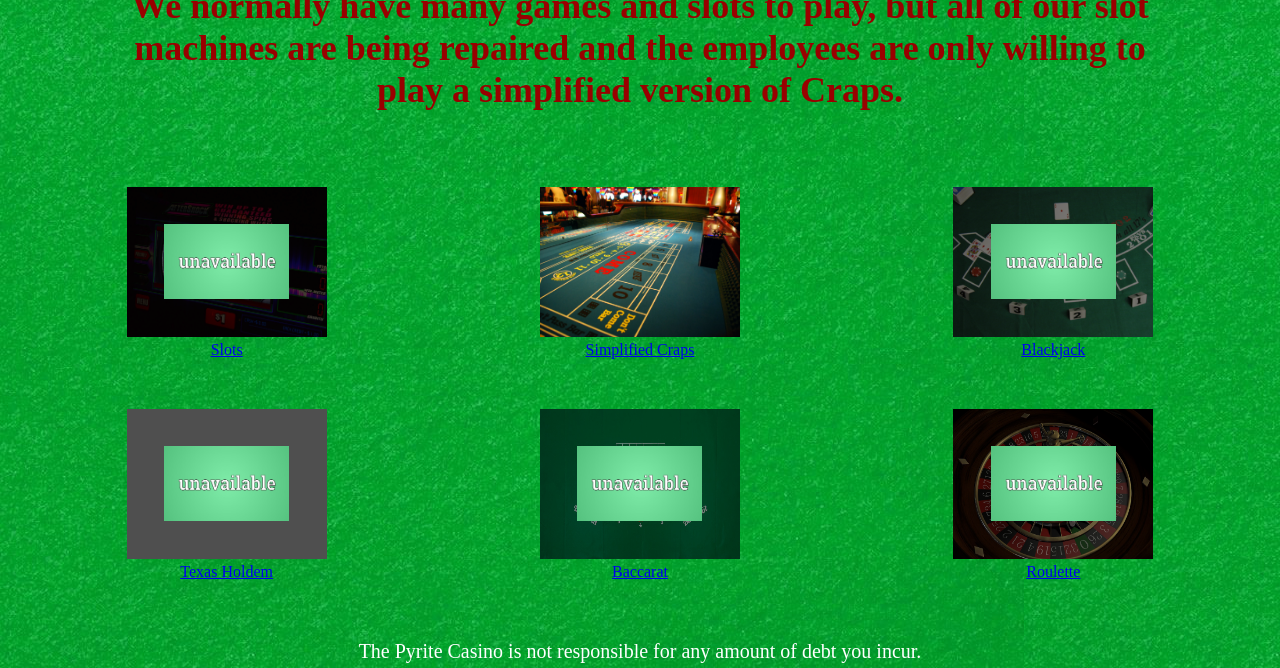
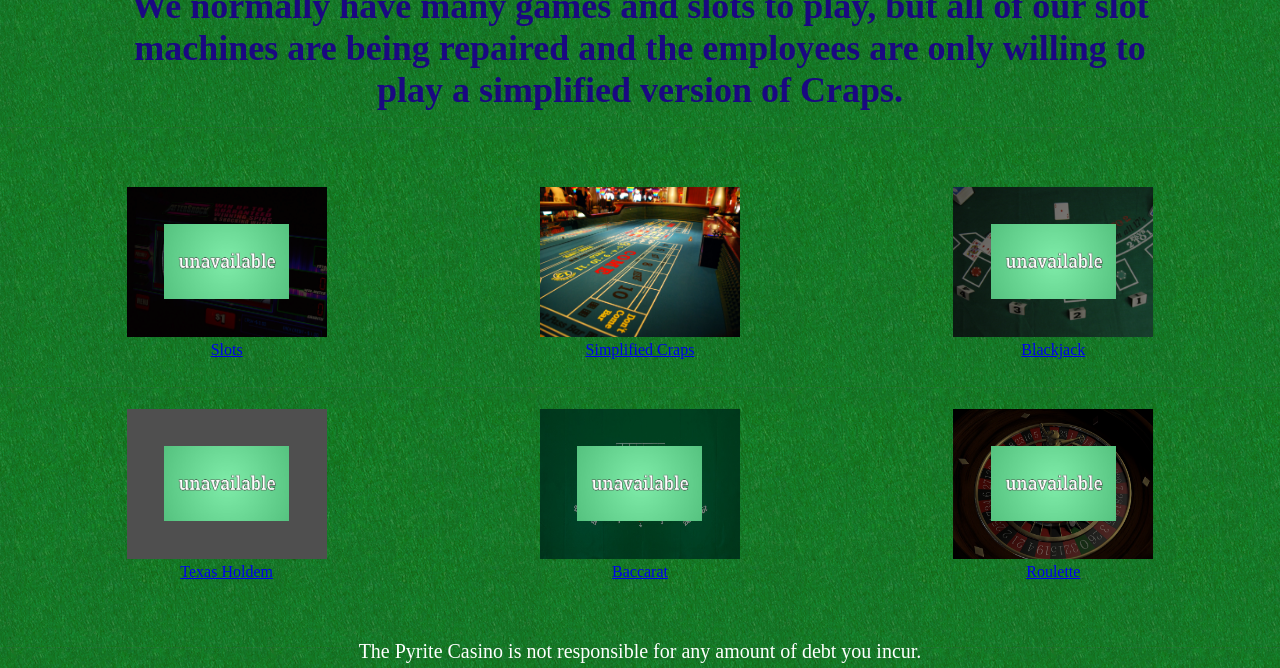
Before and after one commit to csteitz01/csteitz01.github.io, a plain HTML site: page casino/index.html in a window 1280 px wide. Shown: the part 132-800 px from the top of the page. Drawn offline with Linux system fonts and the light colour scheme; grey boxes are pictures that could not be loaded.

Commit message:
changed background to a different felt so repeat isn't obvious

```diff
--- a/casino/craps/css/main.css
+++ b/casino/craps/css/main.css
@@ -7,7 +7,7 @@ html {
 }
 
 body {
-    background: url('../img/felt.jpg');
+    background-image: url('../img/felt.png');
 }
 
 * {
@@ -153,6 +153,11 @@ h1 {
     margin: 0.3125em;
 }
 
+#quit, #dieButton, #rules {
+    width: 5em;
+    height: 5em;
+}
+
 
 /****************************
 MODAL
--- a/casino/craps/css/responsive.css
+++ b/casino/craps/css/responsive.css
@@ -1,7 +1,5 @@
-@media screen and (min-width: 480px) {
+@media (min-width: 0) and (max-width: 768px) {
 
-    .games {
-        flex-direction: row;
-    }
+
 
 }
--- a/casino/css/main.css
+++ b/casino/css/main.css
@@ -7,7 +7,7 @@ html {
 }
 
 body {
-    background: url('../img/felt.jpg');
+    background: url('../img/felt.png');
 }
 
 * {
@@ -63,7 +63,7 @@ header {
   .intro {
     text-align: center;
     font-size: 2.25em;
-    color: #990000;
+    color: #1a0881;
     width: 100%;
   }
 
```
Also changed, not shown: casino/craps/img/felt.png (added), casino/img/felt.png (added).
